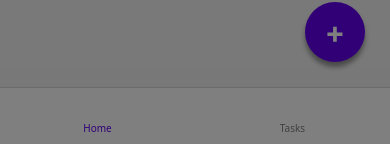
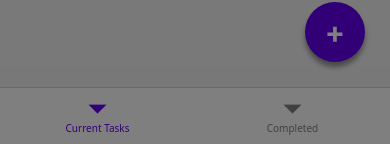
Before and after one commit to yashrajsinh/ReduxThunk, a React Native app: screen / in a window 390 px wide. Shown: the part 697-841 px from the top of the page. Built offline with nearby package versions, Linux system fonts and the light colour scheme.

Commit message:
Code commented
- explained what each component is responsible for
- little change in architecture of app

```diff
--- a/src/components/InputModel/InputModel.tsx
+++ b/src/components/InputModel/InputModel.tsx
@@ -8,7 +8,11 @@
   TouchableOpacity,
 } from 'react-native';
 import { Picker } from '@react-native-picker/picker';
-
+{
+  /* ===
+  Input model opens when add floating btn is pressed
+  === */
+}
 export default function InputModal({ visible, onSubmit }: any) {
   const [isVisible, setIsVisible] = useState(visible);
   const [text, setText] = useState('');
--- a/src/navigation/TabNavigataion.tsx
+++ b/src/navigation/TabNavigataion.tsx
@@ -5,7 +5,13 @@
 // Screens
 import HomeScreen from '../screens/HomeScreen';
 import TasksScreen from '../screens/TasksScreen';
-
+{
+  /* ===
+   Handles the tab navigation for screens
+   1. Home
+   2. Completed
+  ===*/
+}
 const Tab = createBottomTabNavigator();
 
 export default function TabNavigation() {
@@ -13,24 +19,15 @@
     <SafeAreaProvider>
       <SafeAreaView style={{ flex: 1 }}>
         <Tab.Navigator
-          screenOptions={({ route }) => ({
+          screenOptions={() => ({
             headerShown: false,
-            tabBarIcon: ({ focused }) => {
-              let iconName;
-
-              if (route.name === 'Home') {
-                iconName = focused ? 'home' : 'home-outline';
-              } else if (route.name === 'Tasks') {
-                iconName = focused ? 'list' : 'list-outline';
-              }
-            },
             tabBarActiveTintColor: '#6200ee',
             tabBarInactiveTintColor: 'gray',
             tabBarStyle: { height: 60, paddingBottom: 5 },
           })}
         >
-          <Tab.Screen name="Home" component={HomeScreen} />
-          <Tab.Screen name="Tasks" component={TasksScreen} />
+          <Tab.Screen name="Current Tasks" component={HomeScreen} />
+          <Tab.Screen name="Completed" component={TasksScreen} />
         </Tab.Navigator>
       </SafeAreaView>
     </SafeAreaProvider>
--- a/src/screens/HomeScreen.tsx
+++ b/src/screens/HomeScreen.tsx
@@ -2,7 +2,11 @@
 import React from 'react';
 import FloatingButton from '../components/FloatingButton/FloatingButton';
 import InputModel from '../components/InputModel/InputModel';
-
+{
+  /* ===
+  HomeScreen responsilbe for showing flatlist and button
+  === */
+}
 export default function HomeScreen() {
   const handleAddPress = () => {
     console.log('Add button pressed!');
--- a/src/screens/TasksScreen.tsx
+++ b/src/screens/TasksScreen.tsx
@@ -1,6 +1,10 @@
 import { View, Text, StyleSheet } from 'react-native';
 import React from 'react';
-
+{
+  /* ===
+  TasksScreen responsilbe for showing completed tasks
+  === */
+}
 export default function TasksScreen() {
   return (
     <View style={styles.container}>
```
Also changed, not shown: src/components/FloatingButton/FloatingButton.tsx (+7 -1 lines), 2 other files (tests, documents, lock files or other folders).
